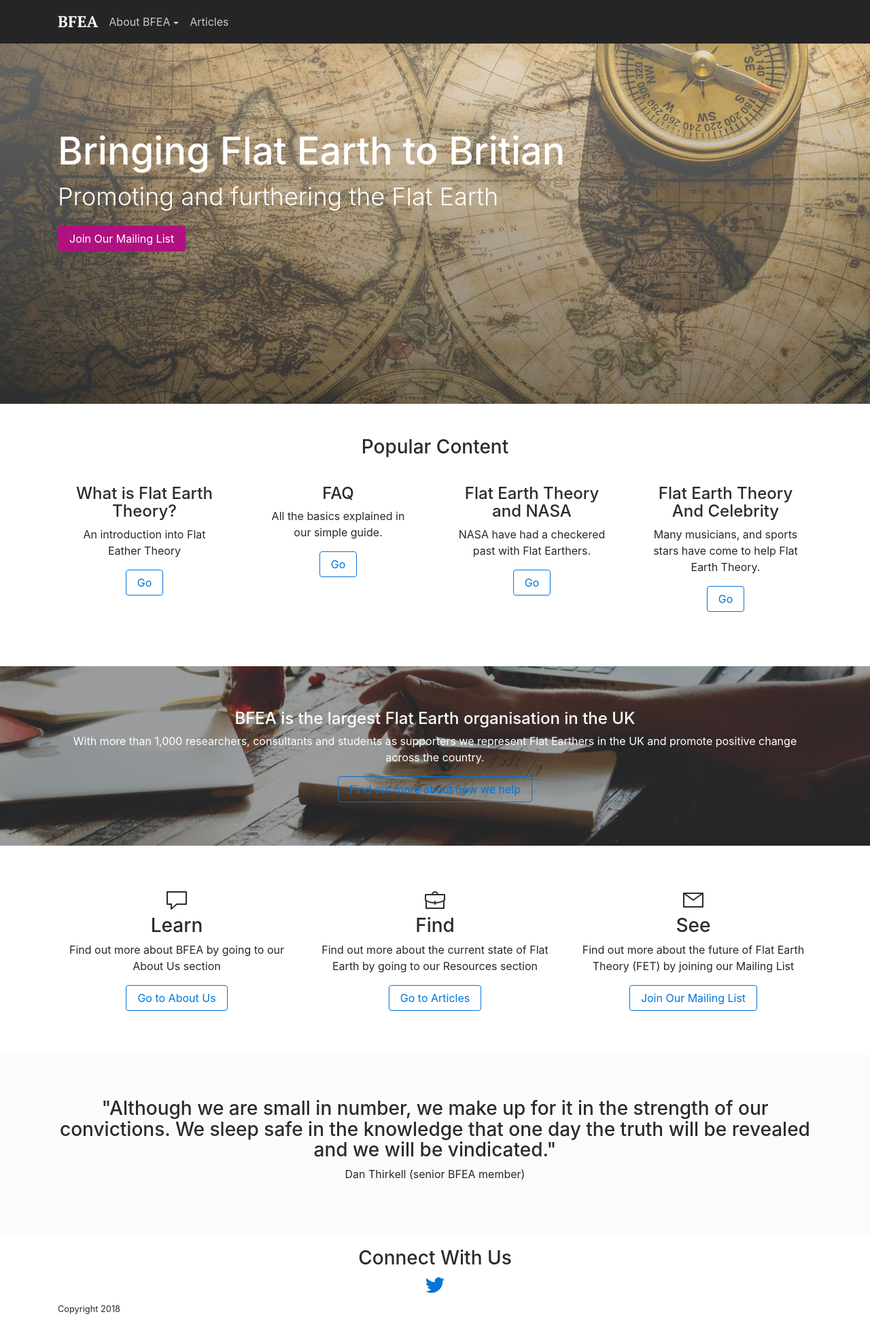
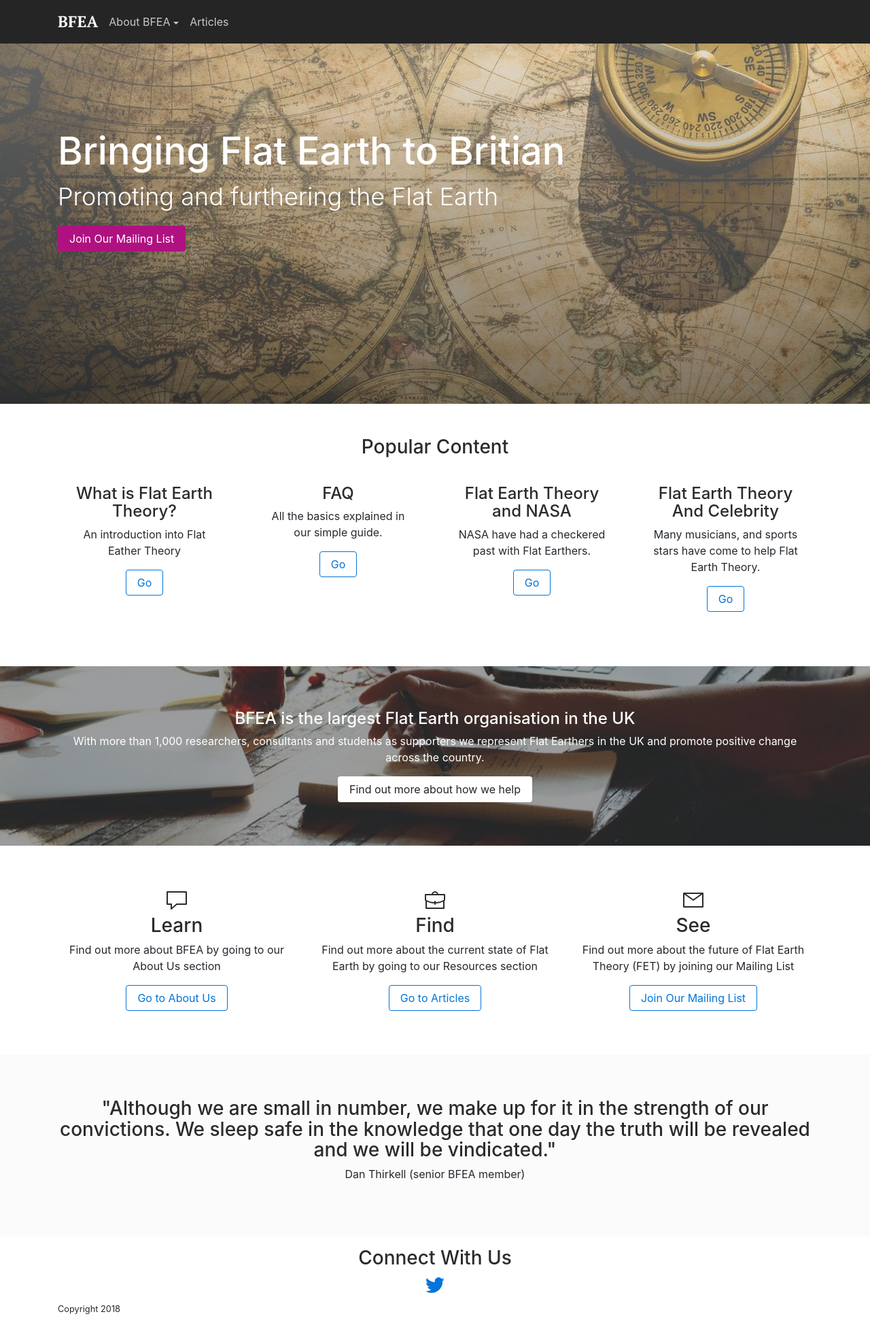
Before and after one commit to krussll/etsysimplicity, a Jekyll site: the page built from index.md, in a window 1280 px wide. Shown: the whole page at 68% size. Built offline with Jekyll 4.4.1, drawn with Linux system fonts in a browser that asks for light colours; nearby versions of some CDN libraries.

Commit message:
Update main.scss

```diff
--- a/css/main.scss
+++ b/css/main.scss
@@ -48,6 +48,12 @@ p {
   background-color: transparent;
   opacity: 1;
 }
+.btn.light {
+    color: #252525;
+    background-image: none;
+    background-color: #fff;
+    border-color: transparent;
+  }
 
 .navbar-brand {
   margin-right: 0rem;
```
